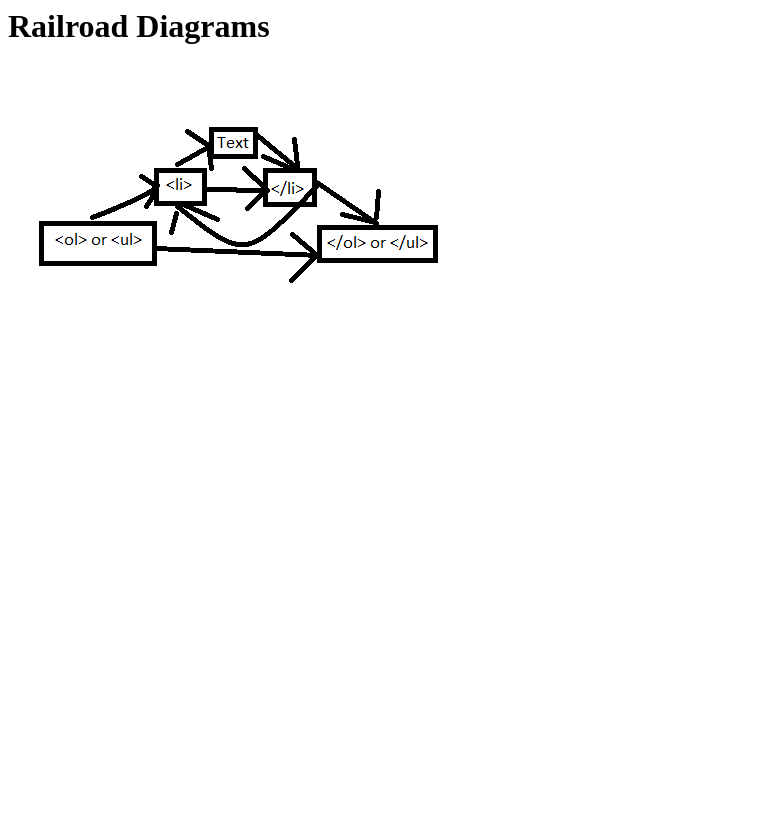
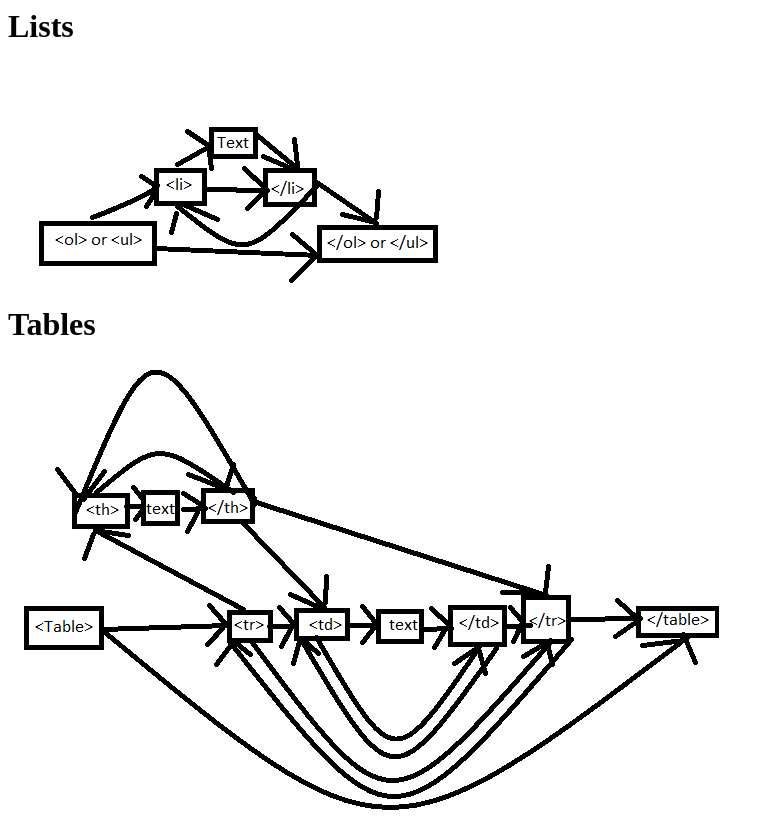
Before and after one commit to MHKEND01/Lee_Repository, a plain HTML site: page HTML_Railroad.html in a window 1280 px wide. Shown: the whole page, without its empty margins (0-774 px from the left). Before the commit the page ends 800 px from the top, so only its background shows below. Drawn offline with Linux system fonts and the light colour scheme.

Commit message:
Update HTML_Railroad.html

```diff
--- a/HTML_Railroad.html
+++ b/HTML_Railroad.html
@@ -1,6 +1,9 @@
 <html>
 <body>
-  <h1>Railroad Diagrams</h1>
+  <h1>Lists</h1>
 <img src="Images/Lists.png" alt="HTML Lists Railoraod Diagram" />
+  <h1>Tables</h1>
+ <img src="Images/Tables.png" alt="HTML Tables Railroad Diagram" />
+
 </body>
 </html>
```
